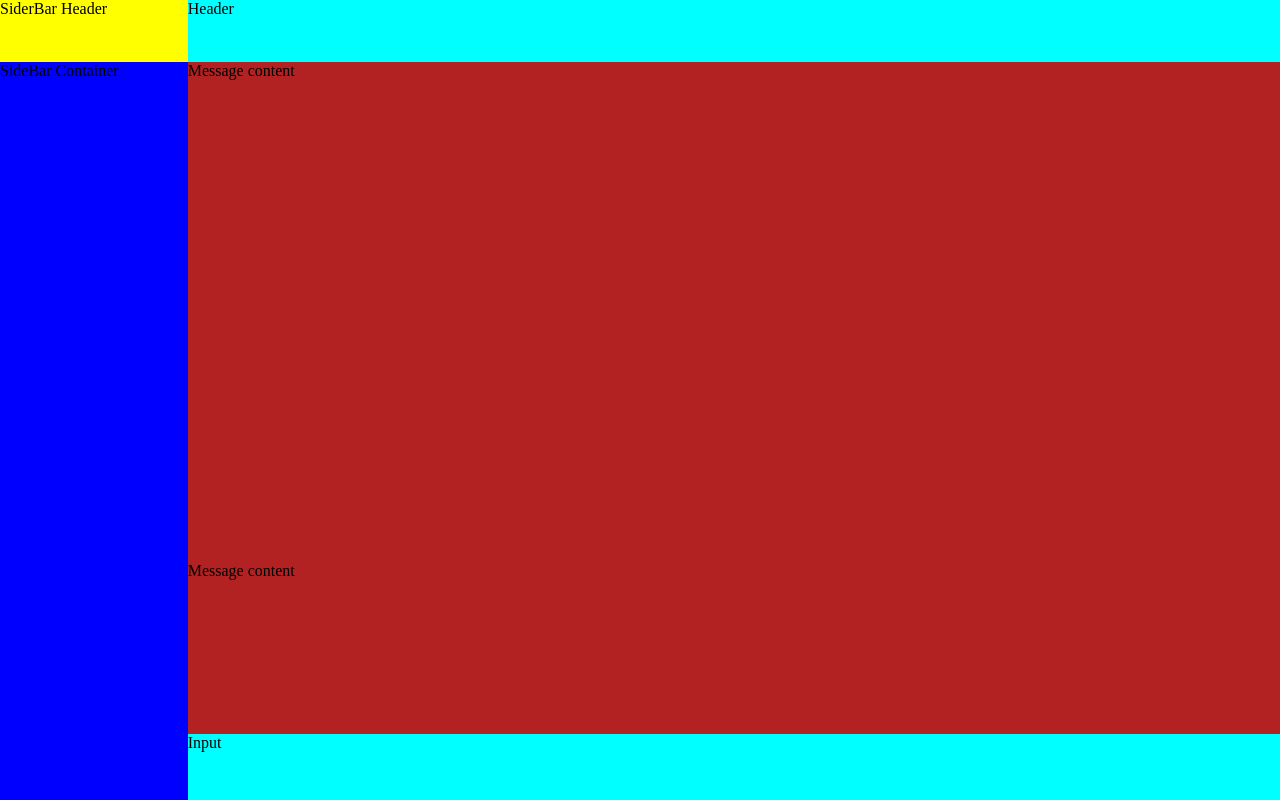
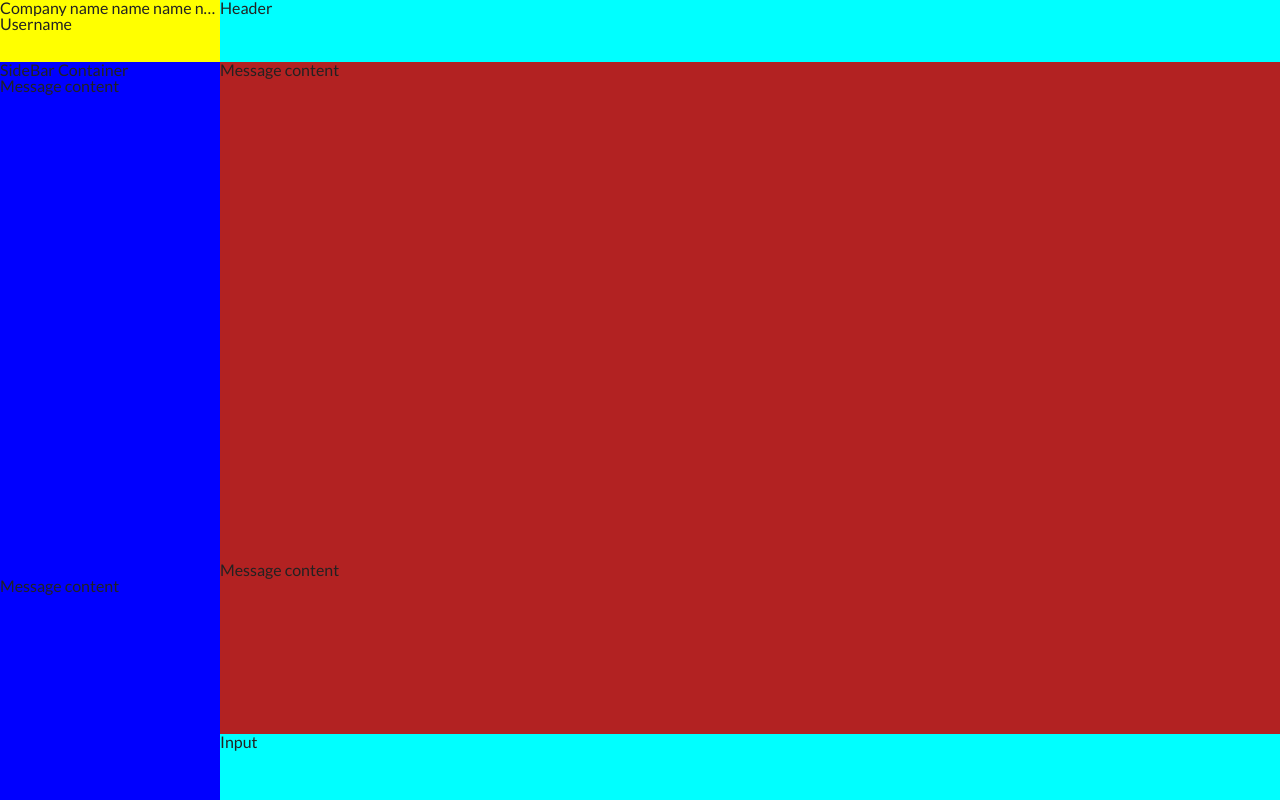
Before and after one commit to eddieos/slack-clone-angular-ui, an Angular app: page / in a window 1280 px wide. Built offline with nearby package versions, Linux system fonts and the light colour scheme.

Commit message:
styles: css reset added

```diff
--- a/src/app/app.component.html
+++ b/src/app/app.component.html
@@ -2,10 +2,16 @@
 <div class="container">
   <div class="sidebar">
     <div class="sidebar-header">
-      SiderBar Header
+      <h2 class="text-nowrap">Company name name name name name name name name</h2>
+      <p>Username</p>
     </div>
     <div class="sidebar-container">
       SideBar Container
+      <div style="height: 500px">Message content</div>
+      <div style="height: 500px">Message content</div>
+      <div style="height: 500px">Message content</div>
+      <div style="height: 500px">Message content</div>
+      <div style="height: 500px">Message content</div>
     </div>
 
   </div>
--- a/src/app/app.component.scss
+++ b/src/app/app.component.scss
@@ -17,6 +17,7 @@
   .sidebar-container {
     background-color: blue;
     flex: 1;
+    overflow-y: scroll;
   }
 }
 .main-content {
@@ -41,3 +42,10 @@
     width: 100%;
   }
 }
+
+.text-nowrap {
+  display: block;
+  text-overflow: ellipsis;
+  overflow: hidden;
+  white-space: nowrap;
+}
--- a/src/styles.scss
+++ b/src/styles.scss
@@ -1,6 +1,376 @@
 /* You can add global styles to this file, and also import other style files */
+@import url('https://fonts.googleapis.com/css?family=Lato:400,700&display=swap');
+
+/* http://meyerweb.com/eric/tools/css/reset/
+   v2.0-modified | 20110126
+   License: none (public domain)
+*/
+
+html, body, div, span, applet, object, iframe,
+h1, h2, h3, h4, h5, h6, p, blockquote, pre,
+a, abbr, acronym, address, big, cite, code,
+del, dfn, em, img, ins, kbd, q, s, samp,
+small, strike, strong, sub, sup, tt, var,
+b, u, i, center,
+dl, dt, dd, ol, ul, li,
+fieldset, form, label, legend,
+table, caption, tbody, tfoot, thead, tr, th, td,
+article, aside, canvas, details, embed,
+figure, figcaption, footer, header, hgroup,
+menu, nav, output, ruby, section, summary,
+time, mark, audio, video {
+  margin: 0;
+  padding: 0;
+  border: 0;
+  font-size: 100%;
+  font: inherit;
+  vertical-align: baseline;
+}
+
+/* make sure to set some focus styles for accessibility */
+:focus {
+  outline: 0;
+}
+
+/* HTML5 display-role reset for older browsers */
+article, aside, details, figcaption, figure,
+footer, header, hgroup, menu, nav, section {
+  display: block;
+}
+
+body {
+  line-height: 1;
+}
+
+ol, ul {
+  list-style: none;
+}
+
+blockquote, q {
+  quotes: none;
+}
+
+blockquote:before, blockquote:after,
+q:before, q:after {
+  content: '';
+  content: none;
+}
+
+table {
+  border-collapse: collapse;
+  border-spacing: 0;
+}
+
+input[type=search]::-webkit-search-cancel-button,
+input[type=search]::-webkit-search-decoration,
+input[type=search]::-webkit-search-results-button,
+input[type=search]::-webkit-search-results-decoration {
+  -webkit-appearance: none;
+  -moz-appearance: none;
+}
+
+input[type=search] {
+  -webkit-appearance: none;
+  -moz-appearance: none;
+  -webkit-box-sizing: content-box;
+  -moz-box-sizing: content-box;
+  box-sizing: content-box;
+}
+
+textarea {
+  overflow: auto;
+  vertical-align: top;
+  resize: vertical;
+}
+
+/**
+ * Correct `inline-block` display not defined in IE 6/7/8/9 and Firefox 3.
+ */
+
+audio,
+canvas,
+video {
+  display: inline-block;
+  *display: inline;
+  *zoom: 1;
+  max-width: 100%;
+}
+
+/**
+ * Prevent modern browsers from displaying `audio` without controls.
+ * Remove excess height in iOS 5 devices.
+ */
+
+audio:not([controls]) {
+  display: none;
+  height: 0;
+}
+
+/**
+ * Address styling not present in IE 7/8/9, Firefox 3, and Safari 4.
+ * Known issue: no IE 6 support.
+ */
+
+[hidden] {
+  display: none;
+}
+
+/**
+ * 1. Correct text resizing oddly in IE 6/7 when body `font-size` is set using
+ *    `em` units.
+ * 2. Prevent iOS text size adjust after orientation change, without disabling
+ *    user zoom.
+ */
+
+html {
+  font-size: 100%; /* 1 */
+  -webkit-text-size-adjust: 100%; /* 2 */
+  -ms-text-size-adjust: 100%; /* 2 */
+}
+
+/**
+ * Address `outline` inconsistency between Chrome and other browsers.
+ */
+
+a:focus {
+  outline: thin dotted;
+}
+
+/**
+ * Improve readability when focused and also mouse hovered in all browsers.
+ */
+
+a:active,
+a:hover {
+  outline: 0;
+}
+
+/**
+ * 1. Remove border when inside `a` element in IE 6/7/8/9 and Firefox 3.
+ * 2. Improve image quality when scaled in IE 7.
+ */
+
+img {
+  border: 0; /* 1 */
+  -ms-interpolation-mode: bicubic; /* 2 */
+}
+
+/**
+ * Address margin not present in IE 6/7/8/9, Safari 5, and Opera 11.
+ */
+
+figure {
+  margin: 0;
+}
+
+/**
+ * Correct margin displayed oddly in IE 6/7.
+ */
+
+form {
+  margin: 0;
+}
+
+/**
+ * Define consistent border, margin, and padding.
+ */
+
+fieldset {
+  border: 1px solid #c0c0c0;
+  margin: 0 2px;
+  padding: 0.35em 0.625em 0.75em;
+}
+
+/**
+ * 1. Correct color not being inherited in IE 6/7/8/9.
+ * 2. Correct text not wrapping in Firefox 3.
+ * 3. Correct alignment displayed oddly in IE 6/7.
+ */
+
+legend {
+  border: 0; /* 1 */
+  padding: 0;
+  white-space: normal; /* 2 */
+  *margin-left: -7px; /* 3 */
+}
+
+/**
+ * 1. Correct font size not being inherited in all browsers.
+ * 2. Address margins set differently in IE 6/7, Firefox 3+, Safari 5,
+ *    and Chrome.
+ * 3. Improve appearance and consistency in all browsers.
+ */
+
+button,
+input,
+select,
+textarea {
+  font-size: 100%; /* 1 */
+  margin: 0; /* 2 */
+  vertical-align: baseline; /* 3 */
+  *vertical-align: middle; /* 3 */
+}
+
+/**
+ * Address Firefox 3+ setting `line-height` on `input` using `!important` in
+ * the UA stylesheet.
+ */
+
+button,
+input {
+  line-height: normal;
+}
+
+/**
+ * Address inconsistent `text-transform` inheritance for `button` and `select`.
+ * All other form control elements do not inherit `text-transform` values.
+ * Correct `button` style inheritance in Chrome, Safari 5+, and IE 6+.
+ * Correct `select` style inheritance in Firefox 4+ and Opera.
+ */
+
+button,
+select {
+  text-transform: none;
+}
+
+/**
+ * 1. Avoid the WebKit bug in Android 4.0.* where (2) destroys native `audio`
+ *    and `video` controls.
+ * 2. Correct inability to style clickable `input` types in iOS.
+ * 3. Improve usability and consistency of cursor style between image-type
+ *    `input` and others.
+ * 4. Remove inner spacing in IE 7 without affecting normal text inputs.
+ *    Known issue: inner spacing remains in IE 6.
+ */
+
+button,
+html input[type="button"], /* 1 */
+input[type="reset"],
+input[type="submit"] {
+  -webkit-appearance: button; /* 2 */
+  cursor: pointer; /* 3 */
+  *overflow: visible;  /* 4 */
+}
+
+/**
+ * Re-set default cursor for disabled elements.
+ */
+
+button[disabled],
+html input[disabled] {
+  cursor: default;
+}
+
+/**
+ * 1. Address box sizing set to content-box in IE 8/9.
+ * 2. Remove excess padding in IE 8/9.
+ * 3. Remove excess padding in IE 7.
+ *    Known issue: excess padding remains in IE 6.
+ */
+
+input[type="checkbox"],
+input[type="radio"] {
+  box-sizing: border-box; /* 1 */
+  padding: 0; /* 2 */
+  *height: 13px; /* 3 */
+  *width: 13px; /* 3 */
+}
+
+/**
+ * 1. Address `appearance` set to `searchfield` in Safari 5 and Chrome.
+ * 2. Address `box-sizing` set to `border-box` in Safari 5 and Chrome
+ *    (include `-moz` to future-proof).
+ */
+
+input[type="search"] {
+  -webkit-appearance: textfield; /* 1 */
+  -moz-box-sizing: content-box;
+  -webkit-box-sizing: content-box; /* 2 */
+  box-sizing: content-box;
+}
+
+/**
+ * Remove inner padding and search cancel button in Safari 5 and Chrome
+ * on OS X.
+ */
+
+input[type="search"]::-webkit-search-cancel-button,
+input[type="search"]::-webkit-search-decoration {
+  -webkit-appearance: none;
+}
+
+/**
+ * Remove inner padding and border in Firefox 3+.
+ */
+
+button::-moz-focus-inner,
+input::-moz-focus-inner {
+  border: 0;
+  padding: 0;
+}
+
+/**
+ * 1. Remove default vertical scrollbar in IE 6/7/8/9.
+ * 2. Improve readability and alignment in all browsers.
+ */
+
+textarea {
+  overflow: auto; /* 1 */
+  vertical-align: top; /* 2 */
+}
+
+/**
+ * Remove most spacing between table cells.
+ */
+
+table {
+  border-collapse: collapse;
+  border-spacing: 0;
+}
+
+html,
+button,
+input,
+select,
+textarea {
+  color: #222;
+}
+
+
+::-moz-selection {
+  background: #b3d4fc;
+  text-shadow: none;
+}
+
+::selection {
+  background: #b3d4fc;
+  text-shadow: none;
+}
+
+img {
+  vertical-align: middle;
+}
+
+fieldset {
+  border: 0;
+  margin: 0;
+  padding: 0;
+}
+
+textarea {
+  resize: vertical;
+}
+
+.chromeframe {
+  margin: 0.2em 0;
+  background: #ccc;
+  color: #000;
+  padding: 0.2em 0;
+}
+
 body {
   margin: 0 !important;
   overflow-y: hidden;
   overflow-x: hidden;
+  font-family: 'Lato', sans-serif;
 }
```
